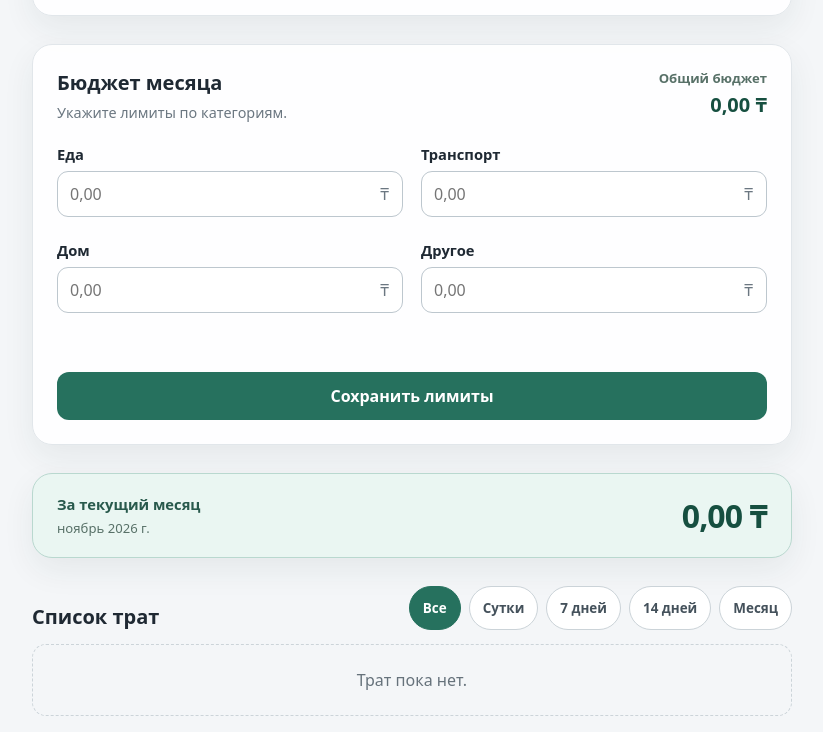
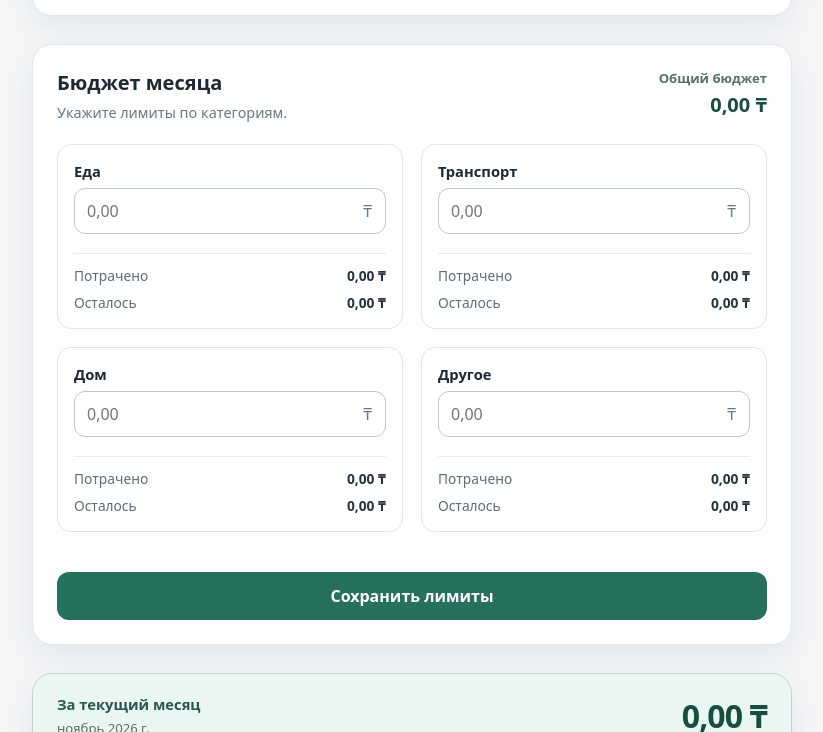
Before and after one commit to dossanovalunaram-creator/rashody, a plain HTML site: page index.html in a window 1280 px wide. Shown: the part 675-1407 px from the top of the page, without its empty margins (228-1051 px from the left). Drawn offline with Linux system fonts and the light colour scheme.

Commit message:
Добавить расчёт бюджета по категориям

```diff
--- a/index.html
+++ b/index.html
@@ -89,40 +89,56 @@
 
         <form id="budget-form" novalidate>
           <div class="budget-grid">
-            <div class="field">
+            <div class="field budget-category">
               <label for="budget-food">Еда</label>
               <div class="amount-field">
                 <input id="budget-food" name="food" type="text" inputmode="decimal" autocomplete="off" placeholder="0,00" aria-describedby="budget-food-error" required>
                 <span aria-hidden="true">₸</span>
               </div>
               <p class="field-error" id="budget-food-error"></p>
+              <div class="budget-category__status" aria-live="polite">
+                <p><span>Потрачено</span><strong><span id="budget-food-spent">0,00</span> ₸</strong></p>
+                <p id="budget-food-balance-row"><span id="budget-food-balance-label">Осталось</span><strong><span id="budget-food-balance">0,00</span> ₸</strong></p>
+              </div>
             </div>
 
-            <div class="field">
+            <div class="field budget-category">
               <label for="budget-transport">Транспорт</label>
               <div class="amount-field">
                 <input id="budget-transport" name="transport" type="text" inputmode="decimal" autocomplete="off" placeholder="0,00" aria-describedby="budget-transport-error" required>
                 <span aria-hidden="true">₸</span>
               </div>
               <p class="field-error" id="budget-transport-error"></p>
+              <div class="budget-category__status" aria-live="polite">
+                <p><span>Потрачено</span><strong><span id="budget-transport-spent">0,00</span> ₸</strong></p>
+                <p id="budget-transport-balance-row"><span id="budget-transport-balance-label">Осталось</span><strong><span id="budget-transport-balance">0,00</span> ₸</strong></p>
+              </div>
             </div>
 
-            <div class="field">
+            <div class="field budget-category">
               <label for="budget-home">Дом</label>
               <div class="amount-field">
                 <input id="budget-home" name="home" type="text" inputmode="decimal" autocomplete="off" placeholder="0,00" aria-describedby="budget-home-error" required>
                 <span aria-hidden="true">₸</span>
               </div>
               <p class="field-error" id="budget-home-error"></p>
+              <div class="budget-category__status" aria-live="polite">
+                <p><span>Потрачено</span><strong><span id="budget-home-spent">0,00</span> ₸</strong></p>
+                <p id="budget-home-balance-row"><span id="budget-home-balance-label">Осталось</span><strong><span id="budget-home-balance">0,00</span> ₸</strong></p>
+              </div>
             </div>
 
-            <div class="field">
+            <div class="field budget-category">
               <label for="budget-other">Другое</label>
               <div class="amount-field">
                 <input id="budget-other" name="other" type="text" inputmode="decimal" autocomplete="off" placeholder="0,00" aria-describedby="budget-other-error" required>
                 <span aria-hidden="true">₸</span>
               </div>
               <p class="field-error" id="budget-other-error"></p>
+              <div class="budget-category__status" aria-live="polite">
+                <p><span>Потрачено</span><strong><span id="budget-other-spent">0,00</span> ₸</strong></p>
+                <p id="budget-other-balance-row"><span id="budget-other-balance-label">Осталось</span><strong><span id="budget-other-balance">0,00</span> ₸</strong></p>
+              </div>
             </div>
           </div>
 
--- a/script.js
+++ b/script.js
@@ -4,6 +4,12 @@ const STORAGE_KEY = "rashody.expenses.v1";
 const BUDGET_STORAGE_KEY = "rashody.budget.v1";
 const CATEGORIES = new Set(["Еда", "Транспорт", "Дом", "Другое"]);
 const BUDGET_FIELDS = ["food", "transport", "home", "other"];
+const BUDGET_CATEGORIES = {
+  food: "Еда",
+  transport: "Транспорт",
+  home: "Дом",
+  other: "Другое"
+};
 
 const form = document.querySelector("#expense-form");
 const amountInput = document.querySelector("#amount");
@@ -24,6 +30,15 @@ const budgetInputs = Object.fromEntries(BUDGET_FIELDS.map((field) => [
 ]));
 const budgetMessage = document.querySelector("#budget-message");
 const budgetTotal = document.querySelector("#budget-total");
+const budgetStatus = Object.fromEntries(BUDGET_FIELDS.map((field) => [
+  field,
+  {
+    spent: document.querySelector(`#budget-${field}-spent`),
+    balance: document.querySelector(`#budget-${field}-balance`),
+    balanceLabel: document.querySelector(`#budget-${field}-balance-label`),
+    balanceRow: document.querySelector(`#budget-${field}-balance-row`)
+  }
+]));
 
 let expenses = loadExpenses();
 let budget = loadBudget();
@@ -69,6 +84,7 @@ budgetForm.addEventListener("submit", (event) => {
   budget = nextBudget;
   saveBudget();
   renderBudgetTotal();
+  renderBudgetStatus();
   budgetMessage.textContent = "Лимиты сохранены.";
 });
 
@@ -139,6 +155,7 @@ for (const button of filterButtons) {
 
 function render() {
   renderMonthTotal();
+  renderBudgetStatus();
   renderList();
 }
 
@@ -178,6 +195,41 @@ function renderBudgetTotal() {
   }, 0);
 
   budgetTotal.textContent = formatAmount(totalCents);
+}
+
+function renderBudgetStatus() {
+  const spending = getCurrentMonthSpendingByCategory();
+
+  for (const field of BUDGET_FIELDS) {
+    const status = budgetStatus[field];
+    const spentCents = spending[BUDGET_CATEGORIES[field]];
+    const balanceCents = (budget[field] || 0) - spentCents;
+    const isOverBudget = balanceCents < 0;
+
+    status.spent.textContent = formatAmount(spentCents);
+    status.balance.textContent = formatAmount(Math.abs(balanceCents));
+    status.balanceLabel.textContent = isOverBudget ? "Перерасход" : "Осталось";
+    status.balanceRow.classList.toggle("is-over-budget", isOverBudget);
+  }
+}
+
+function getCurrentMonthSpendingByCategory() {
+  const now = new Date();
+  const spending = Object.fromEntries(Array.from(CATEGORIES, (category) => [category, 0]));
+
+  for (const expense of expenses) {
+    const expenseDate = parseLocalDate(expense.date);
+
+    if (
+      expenseDate &&
+      expenseDate.getFullYear() === now.getFullYear() &&
+      expenseDate.getMonth() === now.getMonth()
+    ) {
+      spending[expense.category] += expense.amountCents;
+    }
+  }
+
+  return spending;
 }
 
 function renderList() {
--- a/styles.css
+++ b/styles.css
@@ -240,8 +240,43 @@ select[aria-invalid="true"] {
 .budget-grid {
   display: grid;
   grid-template-columns: repeat(2, minmax(0, 1fr));
-  gap: 4px 18px;
+  gap: 18px;
   margin-top: 22px;
+}
+
+.budget-category {
+  padding: 16px;
+  border: 1px solid #e0e5e8;
+  border-radius: 14px;
+  background: #fff;
+}
+
+.budget-category__status {
+  display: grid;
+  gap: 8px;
+  padding-top: 12px;
+  border-top: 1px solid #e7ebee;
+}
+
+.budget-category__status p {
+  display: flex;
+  align-items: baseline;
+  justify-content: space-between;
+  gap: 12px;
+  margin: 0;
+  color: #5f6b76;
+  font-size: 0.86rem;
+}
+
+.budget-category__status strong {
+  color: #27343d;
+  white-space: nowrap;
+}
+
+.budget-category__status .is-over-budget,
+.budget-category__status .is-over-budget strong {
+  color: #b42318;
+  font-weight: 750;
 }
 
 .expenses-section {
```
Also changed, not shown: 1 other file.
